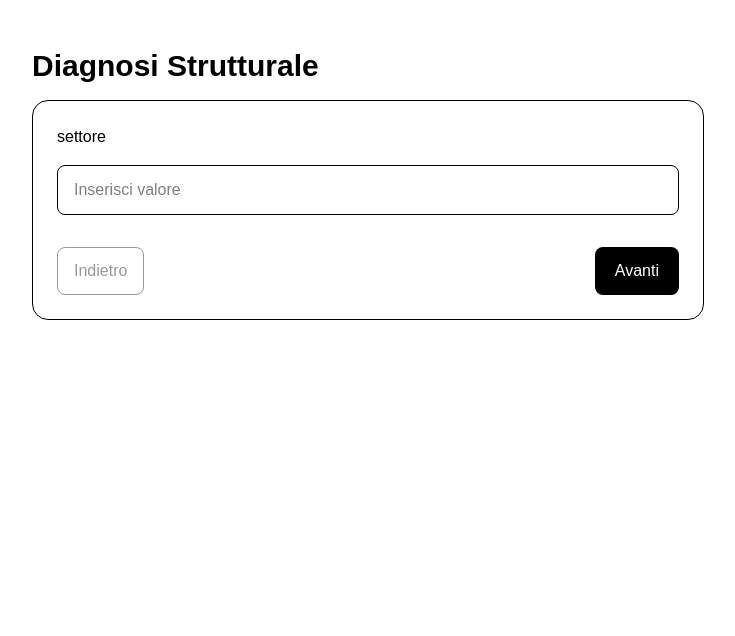
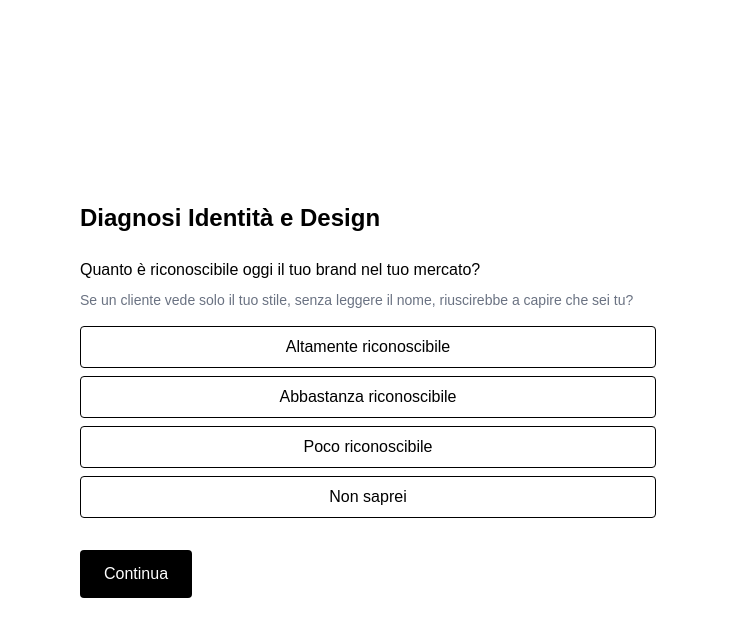
Before and after one commit to IAMStudioTO/BOS, a Next.js app in the folder apps/web/: page /diagnosi in a window 1280 px wide. Shown: the top 636 px of the page, without its empty margins (272-1007 px from the left). Built offline with nearby package versions, Linux system fonts and the light colour scheme.

Commit message:
feat(web): updated strategic CEO-level diagnostic questions

```diff
--- a/apps/web/app/diagnosi/page.tsx
+++ b/apps/web/app/diagnosi/page.tsx
@@ -1,283 +1,242 @@
 "use client";
 
-import { useMemo, useState } from "react";
+import { useState } from "react";
 
-type Answers = {
-  settore: string;
-  sitoUrl: string;
-  ticketMedio: string;
-  leadMese: string;
-  convRate: string;
-  valueProp: string;
-  specializzazione: string;
-  sitoComunicaSpec: string;
-  proof: string;
-  processo: string;
-  materiale: string;
-  kpi: string;
-  decisioni: string;
-  decisionMaker: string;
+type Option = {
+  label: string;
+  value: string;
 };
 
-const initial: Answers = {
-  settore: "",
-  sitoUrl: "",
-  ticketMedio: "",
-  leadMese: "",
-  convRate: "",
-  valueProp: "",
-  specializzazione: "",
-  sitoComunicaSpec: "",
-  proof: "",
-  processo: "",
-  materiale: "",
-  kpi: "",
-  decisioni: "",
-  decisionMaker: "",
+type Question = {
+  id: string;
+  question: string;
+  description?: string;
+  type: "radio" | "text" | "number" | "file";
+  options?: Option[];
 };
 
-function toNumberSafe(v: string) {
-  const n = Number(v);
-  return Number.isFinite(n) ? n : 0;
-}
+const questions: Question[] = [
+  {
+    id: "riconoscibilita",
+    question: "Quanto è riconoscibile oggi il tuo brand nel tuo mercato?",
+    description:
+      "Se un cliente vede solo il tuo stile, senza leggere il nome, riuscirebbe a capire che sei tu?",
+    type: "radio",
+    options: [
+      { label: "Altamente riconoscibile", value: "alta" },
+      { label: "Abbastanza riconoscibile", value: "media" },
+      { label: "Poco riconoscibile", value: "bassa" },
+      { label: "Non saprei", value: "non_so" },
+    ],
+  },
+  {
+    id: "logo",
+    question:
+      "Il tuo logo è un simbolo che rappresenta una visione o è solo un segno grafico?",
+    description:
+      "Un simbolo racconta chi sei. Un segno riempie uno spazio.",
+    type: "radio",
+    options: [
+      { label: "Simbolo strategico", value: "strategico" },
+      { label: "Segno grafico", value: "grafico" },
+      { label: "Non saprei", value: "non_so" },
+    ],
+  },
+  {
+    id: "sistema_visivo",
+    question:
+      "Esiste un sistema visivo coerente (colori, font, layout, regole)?",
+    description:
+      "Quando non esiste un sistema, ogni nuovo materiale indebolisce l’identità invece di rafforzarla.",
+    type: "radio",
+    options: [
+      { label: "Sì, definito", value: "si" },
+      { label: "Parziale", value: "parziale" },
+      { label: "No", value: "no" },
+    ],
+  },
+  {
+    id: "prezzo",
+    question:
+      "Il tuo brand comunica il livello di prezzo che chiedi?",
+    description:
+      "Se chiedi premium ma sembri standard, il cliente percepisce disallineamento.",
+    type: "radio",
+    options: [
+      { label: "Sì", value: "si" },
+      { label: "In parte", value: "parziale" },
+      { label: "No", value: "no" },
+    ],
+  },
+  {
+    id: "esperienza",
+    question:
+      "Il tuo sito/app è progettato come esperienza o come semplice vetrina?",
+    description:
+      "Una vetrina mostra. Un’esperienza guida e convince.",
+    type: "radio",
+    options: [
+      { label: "Esperienza progettata", value: "esperienza" },
+      { label: "Vetrina", value: "vetrina" },
+      { label: "Non saprei", value: "non_so" },
+    ],
+  },
+  {
+    id: "attrito",
+    question:
+      "Il tuo design riduce attrito o lo crea?",
+    description:
+      "Ogni secondo di confusione è un passo verso l’abbandono.",
+    type: "radio",
+    options: [
+      { label: "Riduce attrito", value: "riduce" },
+      { label: "Non so", value: "non_so" },
+      { label: "Probabilmente crea attrito", value: "crea" },
+    ],
+  },
+  {
+    id: "ambizione",
+    question:
+      "L’identità attuale è allineata con dove vuoi portare il brand nei prossimi 3 anni?",
+    description:
+      "L’ambizione senza struttura visiva è fragile.",
+    type: "radio",
+    options: [
+      { label: "Sì", value: "si" },
+      { label: "In parte", value: "parziale" },
+      { label: "No", value: "no" },
+    ],
+  },
+  {
+    id: "materiali",
+    question:
+      "Carica logo, packaging, screenshot sito/app o materiali grafici.",
+    description:
+      "L’identità non è ciò che pensi di avere. È ciò che si vede.",
+    type: "file",
+  },
+];
 
-export default function Diagnosi() {
+export default function DiagnosiPage() {
   const [step, setStep] = useState(0);
-  const [answers, setAnswers] = useState<Answers>(initial);
+  const [answers, setAnswers] = useState<Record<string, any>>({});
   const [email, setEmail] = useState("");
-  const [unlocked, setUnlocked] = useState(false);
-  const [touched, setTouched] = useState(false);
+  const [completed, setCompleted] = useState(false);
 
-  const [loading, setLoading] = useState(false);
-  const [requestId, setRequestId] = useState<string | null>(null);
-  const [error, setError] = useState<string | null>(null);
+  const current = questions[step];
 
-  const steps = useMemo(
-    () => [
-      "settore",
-      "sitoUrl",
-      "ticketMedio",
-      "leadMese",
-      "convRate",
-      "valueProp",
-      "specializzazione",
-      "sitoComunicaSpec",
-      "proof",
-      "processo",
-      "materiale",
-      "kpi",
-      "decisioni",
-      "decisionMaker",
-    ],
-    []
-  );
+  const handleAnswer = (value: any) => {
+    setAnswers({ ...answers, [current.id]: value });
+  };
 
-  const totalSteps = steps.length;
-  const currentKey = steps[step] as keyof Answers;
-  const isLast = step === totalSteps - 1;
+  const next = () => {
+    if (step < questions.length - 1) {
+      setStep(step + 1);
+    } else {
+      setCompleted(true);
+    }
+  };
 
-  const canGoNext = answers[currentKey] !== "";
+  const calculateScore = () => {
+    let score = 100;
 
-  function next() {
-    setTouched(true);
-    if (!canGoNext) return;
-    setTouched(false);
-    if (!isLast) setStep(step + 1);
-  }
+    if (answers.riconoscibilita === "bassa") score -= 15;
+    if (answers.logo === "grafico") score -= 10;
+    if (answers.sistema_visivo === "no") score -= 15;
+    if (answers.prezzo === "no") score -= 10;
+    if (answers.attrito === "crea") score -= 15;
+    if (answers.ambizione === "no") score -= 10;
 
-  function prev() {
-    if (step > 0) setStep(step - 1);
-  }
+    return Math.max(score, 0);
+  };
 
-  /* =====================
-     SCORING ENGINE (V1)
-  ====================== */
+  if (completed) {
+    const score = calculateScore();
 
-  const score = (() => {
-    let s = 100;
-    if (answers.specializzazione === "no") s -= 10;
-    if (answers.sitoComunicaSpec === "no") s -= 10;
-    if (answers.proof === "nessuno") s -= 15;
-    if (answers.processo === "no") s -= 10;
-    if (answers.materiale === "no") s -= 10;
-    if (answers.kpi === "no") s -= 10;
-    if (answers.decisioni === "intuitive") s -= 10;
-    if (answers.decisionMaker === "non_chiaro") s -= 5;
-    if (answers.convRate === "non_so") s -= 5;
-    return Math.max(0, s);
-  })();
+    return (
+      <main className="min-h-screen bg-white text-black flex items-center justify-center px-6">
+        <div className="max-w-xl text-center">
+          <h1 className="text-3xl font-bold mb-6">
+            Risultato Diagnosi
+          </h1>
 
-  const livello =
-    score >= 80
-      ? "Strutturato"
-      : score >= 60
-      ? "In consolidamento"
-      : score >= 40
-      ? "Fragile"
-      : "Critico";
+          <p className="text-xl mb-4">
+            Score: {score}/100
+          </p>
 
-  const perditaStimata = (() => {
-    const ticket = toNumberSafe(answers.ticketMedio);
-    const lead = toNumberSafe(answers.leadMese);
-    const conv =
-      answers.convRate && answers.convRate !== "non_so"
-        ? toNumberSafe(answers.convRate) / 100
-        : 0.1;
-    return Math.round(ticket * lead * conv * 0.2);
-  })();
+          <input
+            type="email"
+            placeholder="Inserisci la tua email per ricevere il report"
+            value={email}
+            onChange={(e) => setEmail(e.target.value)}
+            className="border px-4 py-2 rounded w-full mb-4"
+          />
 
-  /* ===================== */
-
-  const showEmailGate = isLast && !unlocked;
-  const showResult = unlocked;
-
-  async function submitToApi() {
-    setError(null);
-
-    const apiBase = process.env.NEXT_PUBLIC_API_BASE_URL;
-    if (!apiBase) {
-      setError("API non configurata (manca NEXT_PUBLIC_API_BASE_URL).");
-      return;
-    }
-
-    if (!email.includes("@")) {
-      setError("Email non valida.");
-      return;
-    }
-
-    setLoading(true);
-    try {
-      const payload = {
-        email,
-        sitoUrl: answers.sitoUrl || "",
-        settore: answers.settore,
-        ticketMedio: toNumberSafe(answers.ticketMedio),
-        leadMese: toNumberSafe(answers.leadMese),
-        convRate:
-          answers.convRate === "non_so" || answers.convRate === ""
-            ? null
-            : toNumberSafe(answers.convRate),
-        rawAnswers: answers,
-      };
-
-      const res = await fetch(`${apiBase}/diagnostic`, {
-        method: "POST",
-        headers: { "Content-Type": "application/json" },
-        body: JSON.stringify(payload),
-      });
-
-      const data = await res.json();
-      if (!res.ok || !data.ok) {
-        setError("Errore invio dati. Controlla payload o API.");
-        return;
-      }
-
-      setRequestId(data.requestId || null);
-      setUnlocked(true);
-    } catch (e) {
-      setError("Errore rete o API non raggiungibile.");
-    } finally {
-      setLoading(false);
-    }
+          <button className="bg-black text-white px-6 py-3 rounded">
+            Ricevi Report
+          </button>
+        </div>
+      </main>
+    );
   }
 
   return (
-    <main className="min-h-screen bg-white text-black px-6 py-12">
-      <div className="max-w-2xl mx-auto">
-        <h1 className="text-3xl font-bold mb-4">Diagnosi Strutturale</h1>
+    <main className="min-h-screen bg-white text-black flex items-center justify-center px-6">
+      <div className="max-w-xl w-full">
+        <h1 className="text-2xl font-bold mb-6">
+          Diagnosi Identità e Design
+        </h1>
 
-        {!showEmailGate && !showResult && (
-          <div className="border rounded-2xl p-6 space-y-4">
-            <label className="block font-medium">{currentKey}</label>
+        <div className="mb-4">
+          <p className="font-medium mb-2">{current.question}</p>
+          {current.description && (
+            <p className="text-sm text-gray-500 mb-4">
+              {current.description}
+            </p>
+          )}
+        </div>
 
-            <input
-              className="w-full border rounded-lg px-4 py-3"
-              value={answers[currentKey]}
-              onChange={(e) =>
-                setAnswers({ ...answers, [currentKey]: e.target.value })
-              }
-              placeholder="Inserisci valore"
-            />
+        {current.type === "radio" &&
+          current.options?.map((opt) => (
+            <button
+              key={opt.value}
+              onClick={() => handleAnswer(opt.value)}
+              className="block w-full border px-4 py-2 mb-2 rounded hover:bg-gray-100"
+            >
+              {opt.label}
+            </button>
+          ))}
 
-            {touched && !canGoNext && (
-              <p className="text-sm text-red-600">
-                Compila il campo per continuare.
-              </p>
-            )}
-
-            <div className="flex justify-between pt-4">
-              <button
-                onClick={prev}
-                disabled={step === 0}
-                className="px-4 py-2 border rounded-lg disabled:opacity-40"
-              >
-                Indietro
-              </button>
-
-              <button
-                onClick={next}
-                className="px-5 py-3 bg-black text-white rounded-lg"
-              >
-                {isLast ? "Calcola risultato" : "Avanti"}
-              </button>
-            </div>
-          </div>
+        {current.type === "text" && (
+          <input
+            type="text"
+            onChange={(e) => handleAnswer(e.target.value)}
+            className="border px-4 py-2 rounded w-full"
+          />
         )}
 
-        {showEmailGate && (
-          <div className="border rounded-2xl p-6 space-y-4">
-            <h2 className="text-xl font-semibold">Ricevi il report completo</h2>
-
-            <input
-              type="email"
-              placeholder="Inserisci la tua email"
-              value={email}
-              onChange={(e) => setEmail(e.target.value)}
-              className="w-full border rounded-lg px-4 py-3"
-            />
-
-            <button
-              onClick={submitToApi}
-              disabled={loading}
-              className="w-full bg-black text-white py-3 rounded-lg disabled:opacity-60"
-            >
-              {loading ? "Invio in corso..." : "Sblocca risultato"}
-            </button>
-
-            {error && <p className="text-sm text-red-600">{error}</p>}
-
-            <p className="text-xs text-gray-400">
-              Riceverai anche il report PDF personalizzato.
-            </p>
-          </div>
+        {current.type === "number" && (
+          <input
+            type="number"
+            onChange={(e) => handleAnswer(e.target.value)}
+            className="border px-4 py-2 rounded w-full"
+          />
         )}
 
-        {showResult && (
-          <div className="mt-10 border rounded-2xl p-6">
-            <h3 className="text-2xl font-bold mb-4">Risultato</h3>
+        {current.type === "file" && (
+          <input
+            type="file"
+            onChange={(e) => handleAnswer(e.target.files)}
+            className="border px-4 py-2 rounded w-full"
+          />
+        )}
 
-            <div className="mb-4">
-              <div className="text-sm text-gray-500">Score</div>
-              <div className="text-4xl font-bold">{score}/100</div>
-              <div>Livello: {livello}</div>
-            </div>
-
-            <div className="mb-6">
-              <div className="text-sm text-gray-500">
-                Perdita potenziale stimata / mese
-              </div>
-              <div className="text-2xl font-semibold">
-                € {perditaStimata.toLocaleString()}
-              </div>
-            </div>
-
-            {requestId && (
-              <div className="text-xs text-gray-500">
-                Request ID: <span className="font-mono">{requestId}</span>
-              </div>
-            )}
-          </div>
-        )}
+        <button
+          onClick={next}
+          className="mt-6 bg-black text-white px-6 py-3 rounded"
+        >
+          Continua
+        </button>
       </div>
     </main>
   );
```
